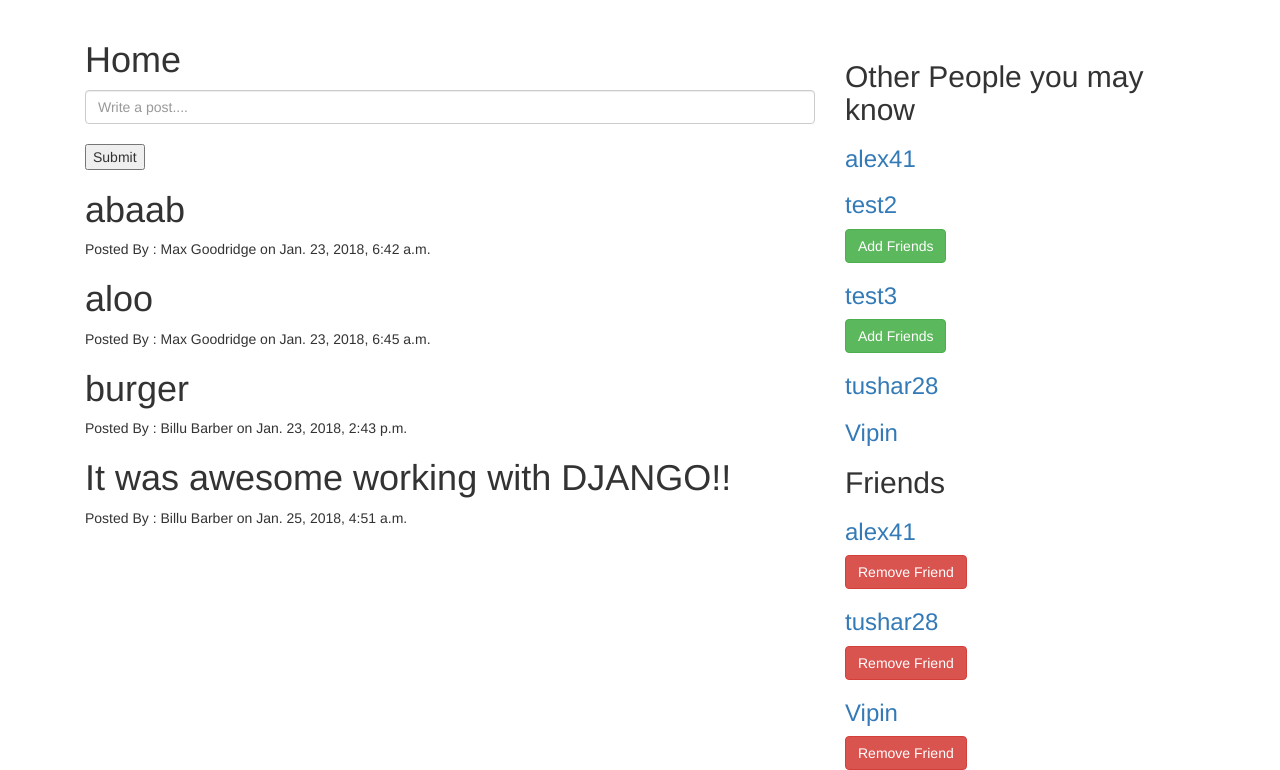
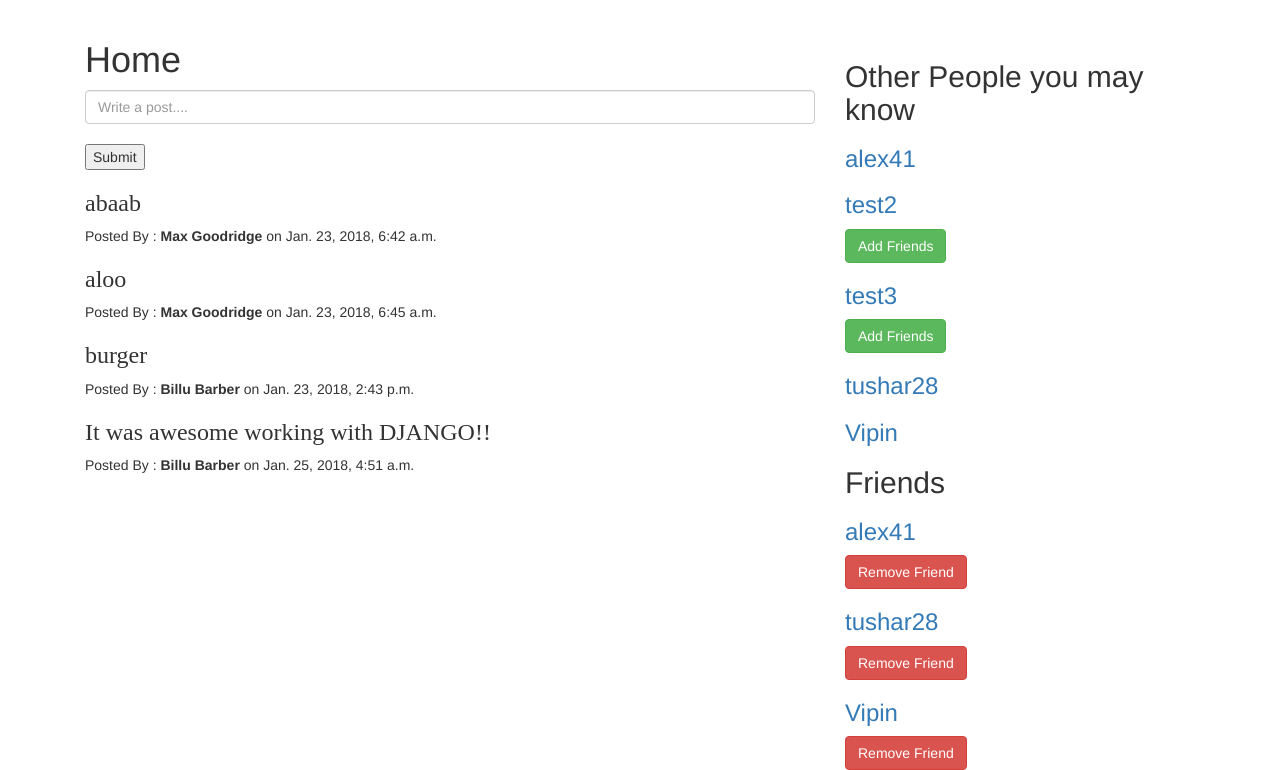
Before and after one commit to tushar4128/Django-Tutorials, a Django app: page /home/ in a window 1280 px wide. Shown: the part 72-842 px from the top of the page. Run offline with Django 3.2, Linux system fonts and the light colour scheme; a user stored in the database is signed in; data comes from the database, SQL or seed files in the repository; some libraries are stand-ins or nearby versions.

Commit message:
Update home.html

```diff
--- a/home/templates/home/home.html
+++ b/home/templates/home/home.html
@@ -12,8 +12,8 @@
 		</form>
 		<h2>{{ text }}</h2>
 		{% for post in posts %}
-			<h1>{{ post.post }}</h1>
-			<p>Posted By : {{ post.user.get_full_name }}  on {{ post.created }}</p>
+			<h3 style="font-family:Lucida;">{{ post.post }}</h3>
+		<p>Posted By : <b>{{ post.user.get_full_name }}</b>  on {{ post.created }}</p>
 		{% endfor %}
 	</div>
 	<br>
```
